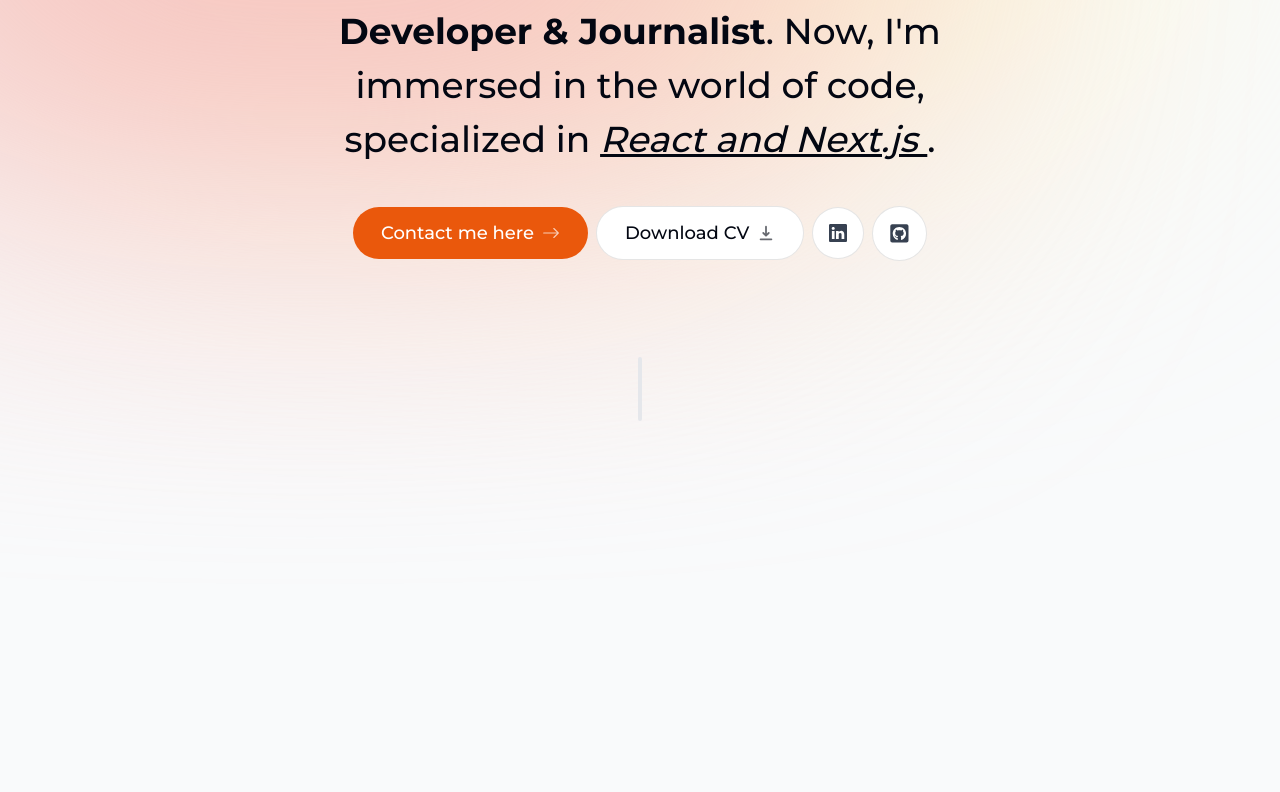
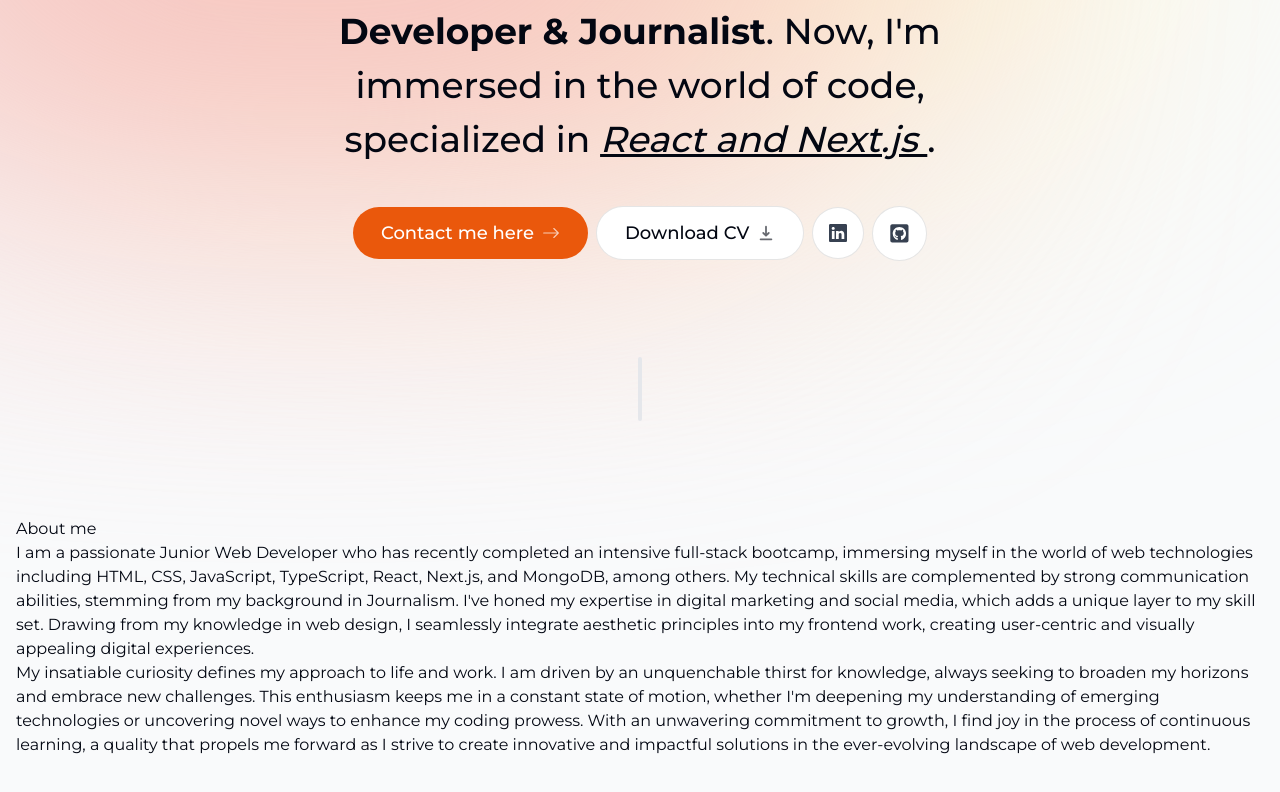
Before and after one commit to akamateus/portfolio, a Next.js app: page / in a window 1280 px wide. Shown: the part 322-1114 px from the top of the page. Built offline with nearby package versions, Linux system fonts and the light colour scheme.

Commit message:
added about component

```diff
--- a/app/page.tsx
+++ b/app/page.tsx
@@ -1,12 +1,14 @@
 import Intro from "@/components/intro";
 import Image from "next/image";
 import SectionDivider from "@/components/section-divider";
+import About from "@/components/about";
 
 export default function Home() {
   return (
     <main className="flex flex-col items-center px-4">
       <Intro />
       <SectionDivider />
+      <About />
     </main>
   );
 }
--- /dev/null
+++ b/components/about.tsx
@@ -0,0 +1,31 @@
+import React from "react";
+
+export default function About() {
+  return (
+    <section>
+      <h2>About me </h2>
+      <p>
+        I am a passionate Junior Web Developer who has recently completed an
+        intensive full-stack bootcamp, immersing myself in the world of web
+        technologies including HTML, CSS, JavaScript, TypeScript, React,
+        Next.js, and MongoDB, among others. My technical skills are complemented
+        by strong communication abilities, stemming from my background in
+        Journalism. I've honed my expertise in digital marketing and social
+        media, which adds a unique layer to my skill set. Drawing from my
+        knowledge in web design, I seamlessly integrate aesthetic principles
+        into my frontend work, creating user-centric and visually appealing
+        digital experiences.
+      </p>
+      My insatiable curiosity defines my approach to life and work. I am driven
+      by an unquenchable thirst for knowledge, always seeking to broaden my
+      horizons and embrace new challenges. This enthusiasm keeps me in a
+      constant state of motion, whether I'm deepening my understanding of
+      emerging technologies or uncovering novel ways to enhance my coding
+      prowess. With an unwavering commitment to growth, I find joy in the
+      process of continuous learning, a quality that propels me forward as I
+      strive to create innovative and impactful solutions in the ever-evolving
+      landscape of web development.
+      <p></p>
+    </section>
+  );
+}
--- a/components/intro.tsx
+++ b/components/intro.tsx
@@ -51,7 +51,7 @@ export default function Intro() {
         </div>
       </div>
 
-      <motion.p
+      <motion.h1
         className="mb-10 mt-4 px-4 text-2xl font-medium !leading-[1.5] sm:text-4xl"
         initial={{ opacity: 0, y: 100 }}
         animate={{ opacity: 1, y: 0 }}
@@ -60,7 +60,7 @@ export default function Intro() {
         <span className="font-bold">full-stack Web Developer & Journalist</span>
         . Now, I'm immersed in the world of code, specialized in{" "}
         <span className="  italic underline">React and Next.js </span>.
-      </motion.p>
+      </motion.h1>
       <motion.div
         className="flex flex-col sm:flex-row items-center justify-center gap-2 px-4 text-lg font-medium"
         initial={{ opacity: 0, y: 100 }}
```
